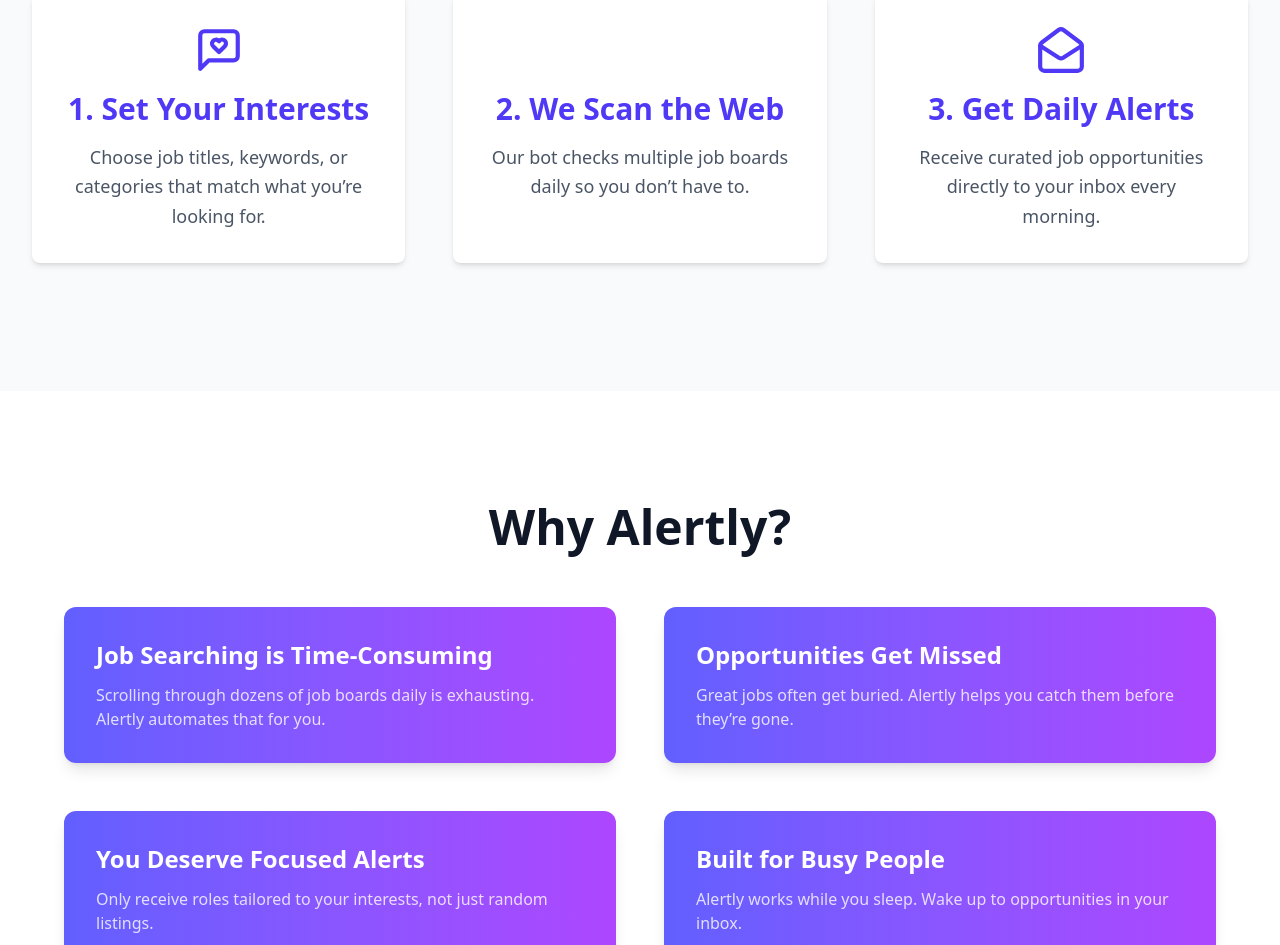
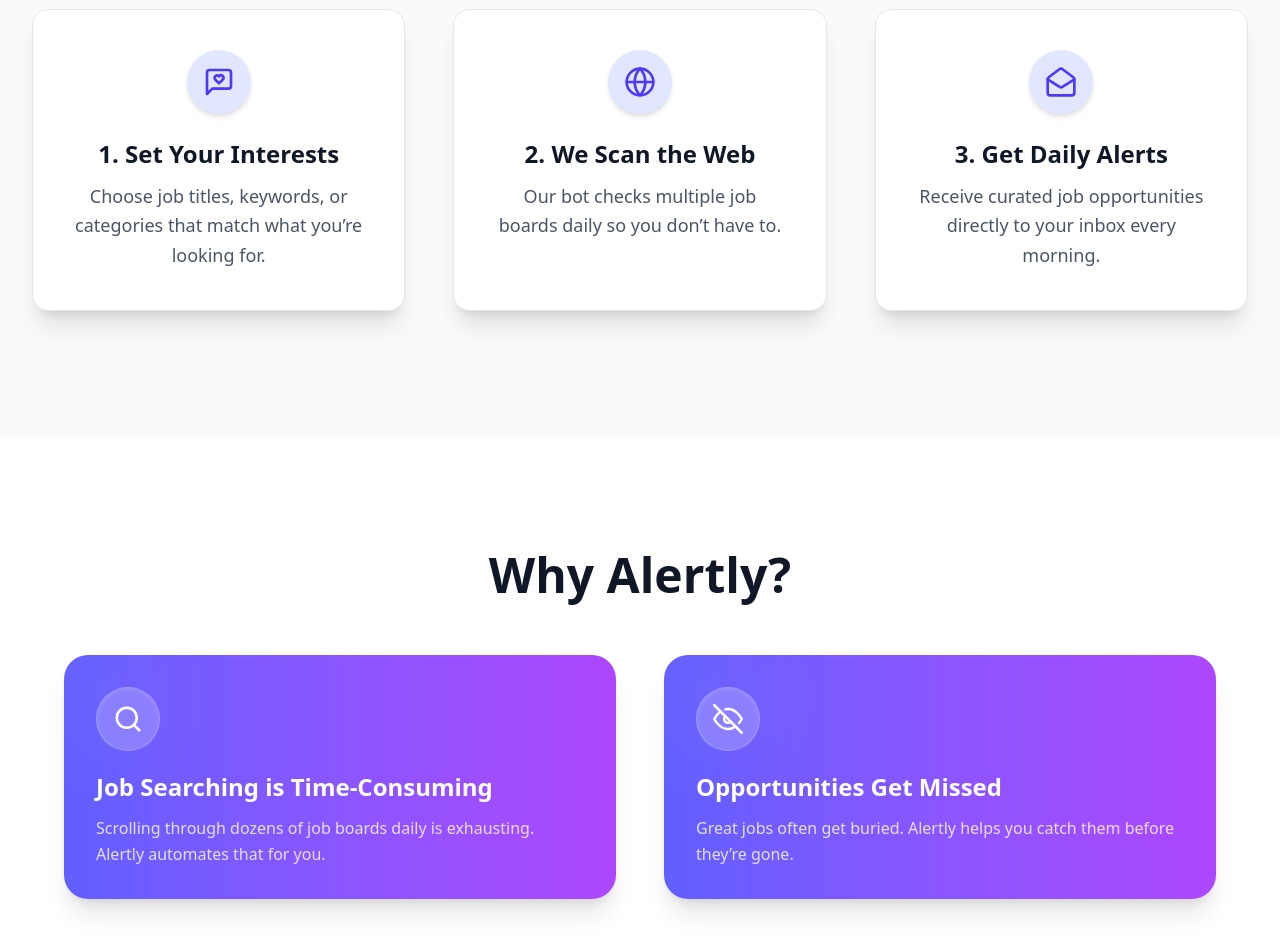
Before and after one commit to lomaia17/alertly, a Next.js app: page / in a window 1280 px wide. Shown: the part 1119-2064 px from the top of the page. Built offline with nearby package versions, Linux system fonts and the light colour scheme; no server answers.

Commit message:
Frontend changes

```diff
--- a/src/app/components/AlertPlans.tsx
+++ b/src/app/components/AlertPlans.tsx
@@ -2,7 +2,7 @@
 
 export default function AlertPlans() {
   return (
-    <section className="py-28 px-8 bg-gradient-to-r from-indigo-500 via-purple-500 to-pink-500 dark:from-gray-900 dark:via-gray-800 dark:to-gray-900 text-center shadow-2xl">
+    <section className="py-28 px-8 bg-gradient-to-r from-indigo-500 via-purple-500 to-pink-500 dark:from-gray-900 dark:via-gray-800 dark:to-gray-900 text-center">
       <h2 className="text-4xl sm:text-5xl font-bold text-white mb-12">
         Choose Your Alert Plan
       </h2>
--- a/src/app/components/HowItWorks.tsx
+++ b/src/app/components/HowItWorks.tsx
@@ -5,36 +5,41 @@
     {
       title: '1. Set Your Interests',
       desc: 'Choose job titles, keywords, or categories that match what you’re looking for.',
-      icon: <MessageSquareHeart size={50} className="text-indigo-600 dark:text-white mb-4 mx-auto" />,
+      icon: <MessageSquareHeart size={32} className="text-indigo-600 dark:text-white" />,
     },
     {
       title: '2. We Scan the Web',
       desc: 'Our bot checks multiple job boards daily so you don’t have to.',
-      icon: <Globe size={50} className="text-white dark:text-white mb-4 mx-auto" />,
+      icon: <Globe size={32} className="text-indigo-600 dark:text-white" />,
     },
     {
       title: '3. Get Daily Alerts',
       desc: 'Receive curated job opportunities directly to your inbox every morning.',
-      icon: <MailOpen size={50} className="text-indigo-600 dark:text-white mb-4 mx-auto" />,
+      icon: <MailOpen size={32} className="text-indigo-600 dark:text-white" />,
     },
   ];
 
   return (
     <section className="py-32 px-8 bg-gray-50 dark:bg-gray-900 text-center">
-      <h2 className="text-4xl sm:text-5xl font-bold mb-16 text-gray-900 dark:text-white">How It Works</h2>
+      <h2 className="text-4xl sm:text-5xl font-bold mb-20 text-gray-900 dark:text-white">How It Works</h2>
       <div className="grid md:grid-cols-3 gap-12 max-w-7xl mx-auto">
         {steps.map((step, index) => (
           <div
             key={index}
-            className="p-8 rounded-lg bg-white dark:bg-gray-800 shadow-md hover:shadow-xl transition-all transform hover:scale-105"
-            role="article"
-            aria-labelledby={`step-${index}`}
+            className="group p-10 rounded-2xl bg-white dark:bg-gray-800 shadow-xl hover:shadow-2xl hover:scale-105 transition-all duration-300 border border-gray-200 dark:border-gray-700 relative overflow-hidden"
           >
-            {step.icon}
-            <h3 id={`step-${index}`} className="text-2xl sm:text-3xl font-semibold text-indigo-600 dark:text-indigo-400 mb-4">
+
+            {/* Icon Wrapper */}
+            <div className="w-16 h-16 mx-auto mb-6 flex items-center justify-center rounded-full bg-indigo-100 dark:bg-indigo-800 shadow-md group-hover:rotate-6 transition-transform">
+              {step.icon}
+            </div>
+
+            <h3 className="text-2xl font-semibold text-gray-900 dark:text-white mb-3">
               {step.title}
             </h3>
-            <p className="text-gray-600 dark:text-gray-300 text-base sm:text-lg leading-relaxed">{step.desc}</p>
+            <p className="text-gray-600 dark:text-gray-300 text-base sm:text-lg leading-relaxed">
+              {step.desc}
+            </p>
           </div>
         ))}
       </div>
--- a/src/app/components/ProblemSolves.tsx
+++ b/src/app/components/ProblemSolves.tsx
@@ -1,3 +1,28 @@
+import { FiSearch, FiEyeOff, FiBell, FiClock } from "react-icons/fi";
+
+const features = [
+  {
+    title: "Job Searching is Time-Consuming",
+    description: "Scrolling through dozens of job boards daily is exhausting. Alertly automates that for you.",
+    icon: <FiSearch />,
+  },
+  {
+    title: "Opportunities Get Missed",
+    description: "Great jobs often get buried. Alertly helps you catch them before they’re gone.",
+    icon: <FiEyeOff />,
+  },
+  {
+    title: "You Deserve Focused Alerts",
+    description: "Only receive roles tailored to your interests, not just random listings.",
+    icon: <FiBell />,
+  },
+  {
+    title: "Built for Busy People",
+    description: "Alertly works while you sleep. Wake up to opportunities in your inbox.",
+    icon: <FiClock />,
+  },
+];
+
 export default function ProblemSolver() {
   return (
     <section className="py-28 px-8 bg-white dark:bg-black text-center">
@@ -5,30 +30,24 @@
         Why Alertly?
       </h2>
       <div className="grid md:grid-cols-2 gap-12 max-w-6xl mx-auto text-left">
-        <div className="bg-gradient-to-r from-indigo-500 to-purple-500 p-8 rounded-xl shadow-lg hover:shadow-2xl transition-all">
-          <h3 className="text-2xl font-semibold mb-3 text-white">Job Searching is Time-Consuming</h3>
-          <p className="text-white opacity-80">
-            Scrolling through dozens of job boards daily is exhausting. Alertly automates that for you.
-          </p>
-        </div>
-        <div className="bg-gradient-to-r from-indigo-500 to-purple-500 p-8 rounded-xl shadow-lg hover:shadow-2xl transition-all">
-          <h3 className="text-2xl font-semibold mb-3 text-white">Opportunities Get Missed</h3>
-          <p className="text-white opacity-80">
-            Great jobs often get buried. Alertly helps you catch them before they’re gone.
-          </p>
-        </div>
-        <div className="bg-gradient-to-r from-indigo-500 to-purple-500 p-8 rounded-xl shadow-lg hover:shadow-2xl transition-all">
-          <h3 className="text-2xl font-semibold mb-3 text-white">You Deserve Focused Alerts</h3>
-          <p className="text-white opacity-80">
-            Only receive roles tailored to your interests, not just random listings.
-          </p>
-        </div>
-        <div className="bg-gradient-to-r from-indigo-500 to-purple-500 p-8 rounded-xl shadow-lg hover:shadow-2xl transition-all">
-          <h3 className="text-2xl font-semibold mb-3 text-white">Built for Busy People</h3>
-          <p className="text-white opacity-80">
-            Alertly works while you sleep. Wake up to opportunities in your inbox.
-          </p>
-        </div>
+        {features.map((feature, index) => (
+          <div
+            key={index}
+            className="group relative bg-gradient-to-r from-indigo-500 to-purple-500 p-8 rounded-3xl shadow-xl hover:shadow-2xl transition-all overflow-hidden"
+          >
+            {/* Glowing Background Shape */}
+            <div className="absolute -top-10 -left-10 w-40 h-40 bg-white/10 rounded-full blur-2xl opacity-30 group-hover:scale-110 transition-transform duration-500" />
+
+            {/* Icon */}
+            <div className="mb-5 inline-flex items-center justify-center w-16 h-16 rounded-full bg-white/20 backdrop-blur-lg text-white text-3xl shadow-inner shadow-white/10 border border-white/20">
+              {feature.icon}
+            </div>
+
+            {/* Title and Text */}
+            <h3 className="text-2xl font-semibold mb-3 text-white">{feature.title}</h3>
+            <p className="text-white/80 leading-relaxed">{feature.description}</p>
+          </div>
+        ))}
       </div>
     </section>
   );
```
